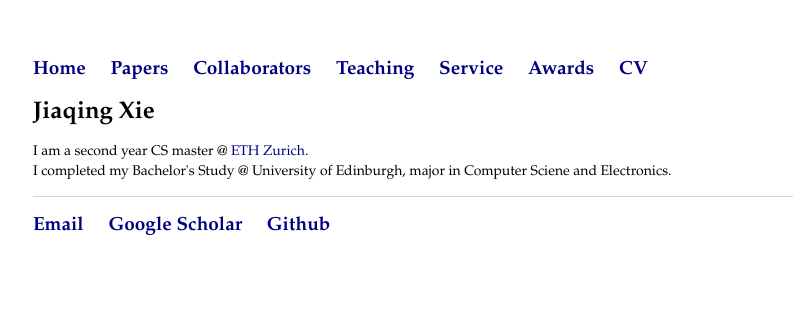
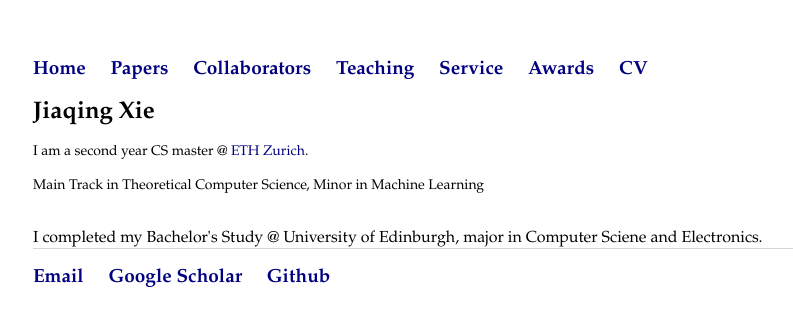
Before and after one commit to jiaqingxie/jiaqingxie.github.io, a Jekyll site: the page built from index.html, in a window 1280 px wide. Shown: the top 326 px of the page, without its empty margins (159-952 px from the left). Built offline with Jekyll 4.4.1, drawn with Linux system fonts in a browser that asks for light colours.

Commit message:
Update index.html

```diff
--- a/index.html
+++ b/index.html
@@ -5,7 +5,8 @@ title: Jiaqing Xie
 <div class="blurb">
 <h1> Jiaqing Xie</h1>
 <p> I am a second year CS master @ <a href="https://inf.ethz.ch/">ETH Zurich</a>.
-<br> I completed my Bachelor's Study @ University of Edinburgh, major in Computer Sciene and Electronics.
+<p>Main Track in Theoretical Computer Science, Minor in Machine Learning</p>
+    <br> I completed my Bachelor's Study @ University of Edinburgh, major in Computer Sciene and Electronics.
 <!--
 <p> I began my research journey at Cornell (BA Math, BA CS, MS CS) under the guidance of <a href="http://www.cs.cornell.edu/home/cardie/">Claire Cardie</a>.
 <br> I am deeply honored to have learned from the <a href="https://news.psu.edu/story/660710/2021/06/07/college-engineering-mourns-loss-faculty-member-arzoo-katiyar">late</a> <a href="https://sites.google.com/site/arzook99/home">Professor Arzoo Katiyar</a>, who I profoundly miss.
```
